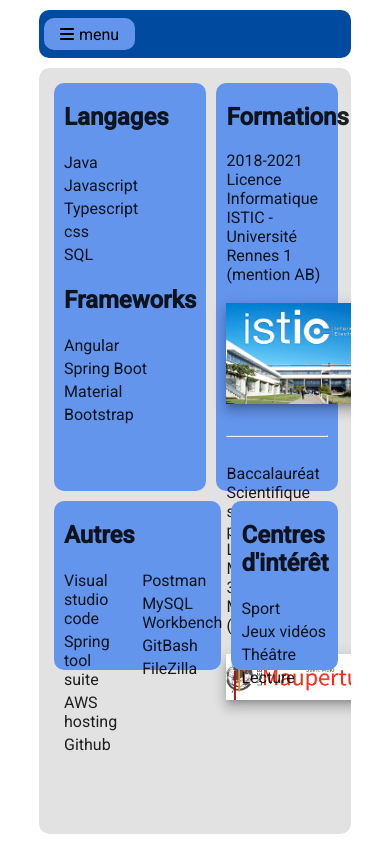
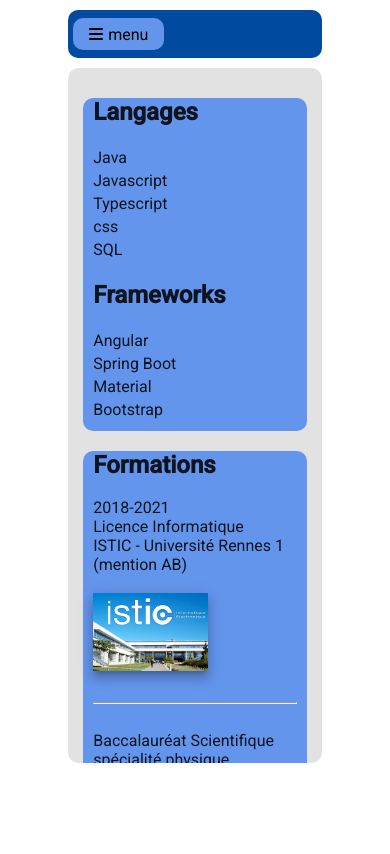
Before and after one commit to faberthet/cv, an Angular app: page /competences in a window 390 px wide. Built offline with nearby package versions, Linux system fonts and the light colour scheme.

Commit message:
compétences component

```diff
--- a/src/app/app.component.css
+++ b/src/app/app.component.css
@@ -1,6 +1,6 @@
 
 .toolbarcontainer{
-    width: 80%;
+    width: 65%;
     margin: 0 auto;
     height: 3rem ;
     background-color: #004a9f;
@@ -28,7 +28,7 @@
 
 mat-sidenav-container{
     background: transparent;
-   width: 80%;
+   width: 65%;
 margin: 0 auto;
 margin-top: 10px;
 border-radius: 10px;
@@ -45,7 +45,8 @@ mat-sidenav{
 }
 
 mat-sidenav-content{
-    height: calc(100vh - 98px);
+    /* height: calc(100vh - 98px); */
+    height: 80vh;
     background-color: rgb(226, 226, 226);
     margin-left: 260px !important; /* witdh nav + 10px */
     padding: 10px;
--- a/src/app/pages/competences/competences.component.css
+++ b/src/app/pages/competences/competences.component.css
@@ -1,6 +1,6 @@
 .knowContent{
-    width: 80%;
-    height: 80%;
+    width: 100%;
+    height: 100%;
     display: grid;
     grid-template-columns: 1fr 1fr 1fr;
     grid-template-rows: 70% 30%;
@@ -62,3 +62,21 @@ img{
     width: 150px;
     height: auto;
 }
+
+
+@media only screen and (max-width: 1037px) {
+     img{
+        width: 125px;
+    }
+}
+@media only screen and (max-width: 1001px) {
+     img{
+        width: 115px;
+    }
+}
+@media only screen and (max-width: 991px) {
+  .knowContent{
+    display: block;
+  }
+
+}
```
